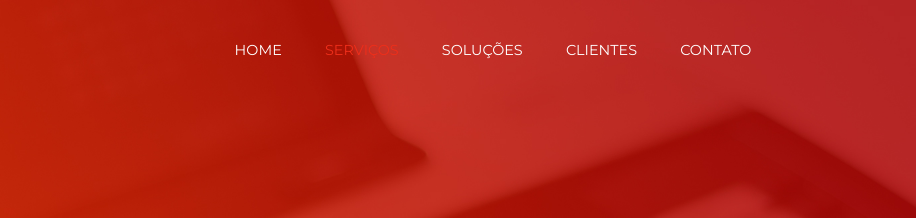
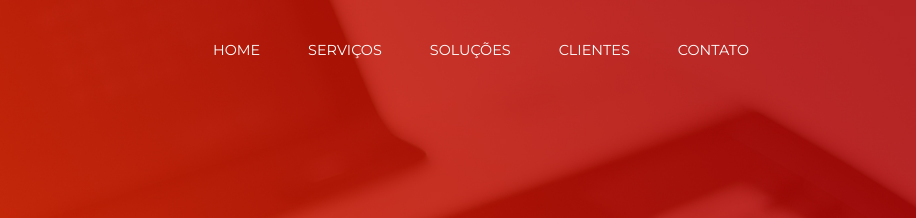
Before and after one commit to Liguesemparar/liguesemparar, a plain HTML site: page index.html in a window 1280 px wide. Shown: the top 218 px of the page, 364-1280 px from the left. Drawn offline with nearby package versions, Linux system fonts and the light colour scheme.

Commit message:
Estilizando menus.

```diff
--- a/css/style.css
+++ b/css/style.css
@@ -51,9 +51,13 @@ body a{
 .top-header{
 	padding: 0.8em 0em;
 }
+
+.top-nav ul li {
+	padding: 0.2em 1.5em;
+}
+
 .top-nav ul li a{
 	color: #FFF;
-	padding: 0.2em 1.5em;
 	font-size: 0.9em;
 	font-weight: 400;
 	text-align: center;
@@ -63,8 +67,15 @@ body a{
 }
 .top-nav ul li.active a,
 .top-nav ul li a:hover{
-	color:#EE2F1B;
+	color:#fff;
+	box-shadow: inset 0 -5px 0 0 white;
+
 }
+
+.top-nav ul li a:link {
+	text-decoration: none;
+}
+
 .logo a{
 	display:block;
 }
--- a/index.html
+++ b/index.html
@@ -73,7 +73,7 @@ License URL: http://creativecommons.org/licenses/by/3.0/
 						 <nav class="top-nav">
 							<ul class="top-nav">
 								<li><a href="#home" class="scroll">Home</a></li>
-								<li class="active"><a href="#services" class="scroll">Serviços</a></li>
+								<li><a href="#services" class="scroll">Serviços</a></li>
 								<li><a href="#port" class="scroll">Soluções</a></li>
 								<li><a href="#team" class="scroll">Clientes</a></li>
 								<li><a href="#contact" class="scroll">Contato</a></li>
```
